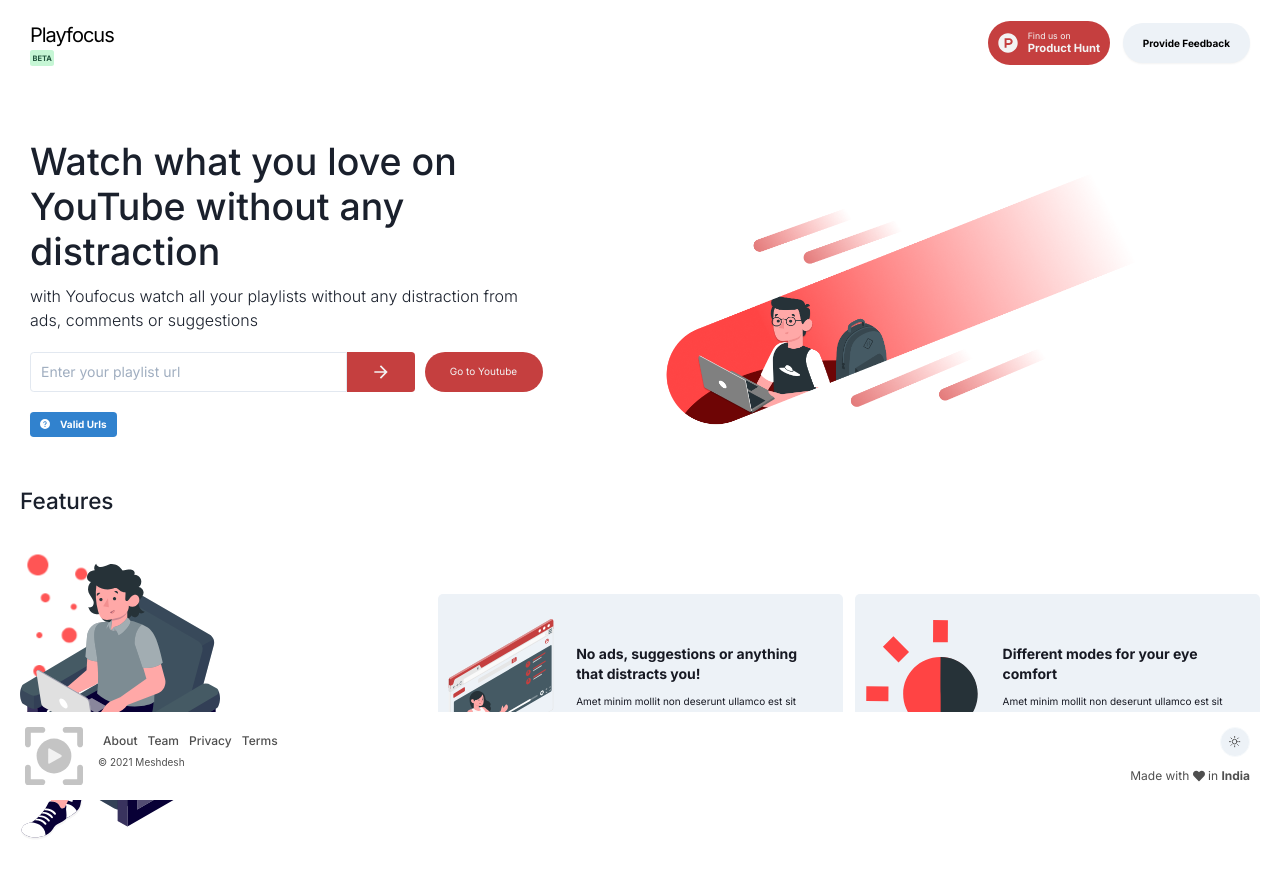
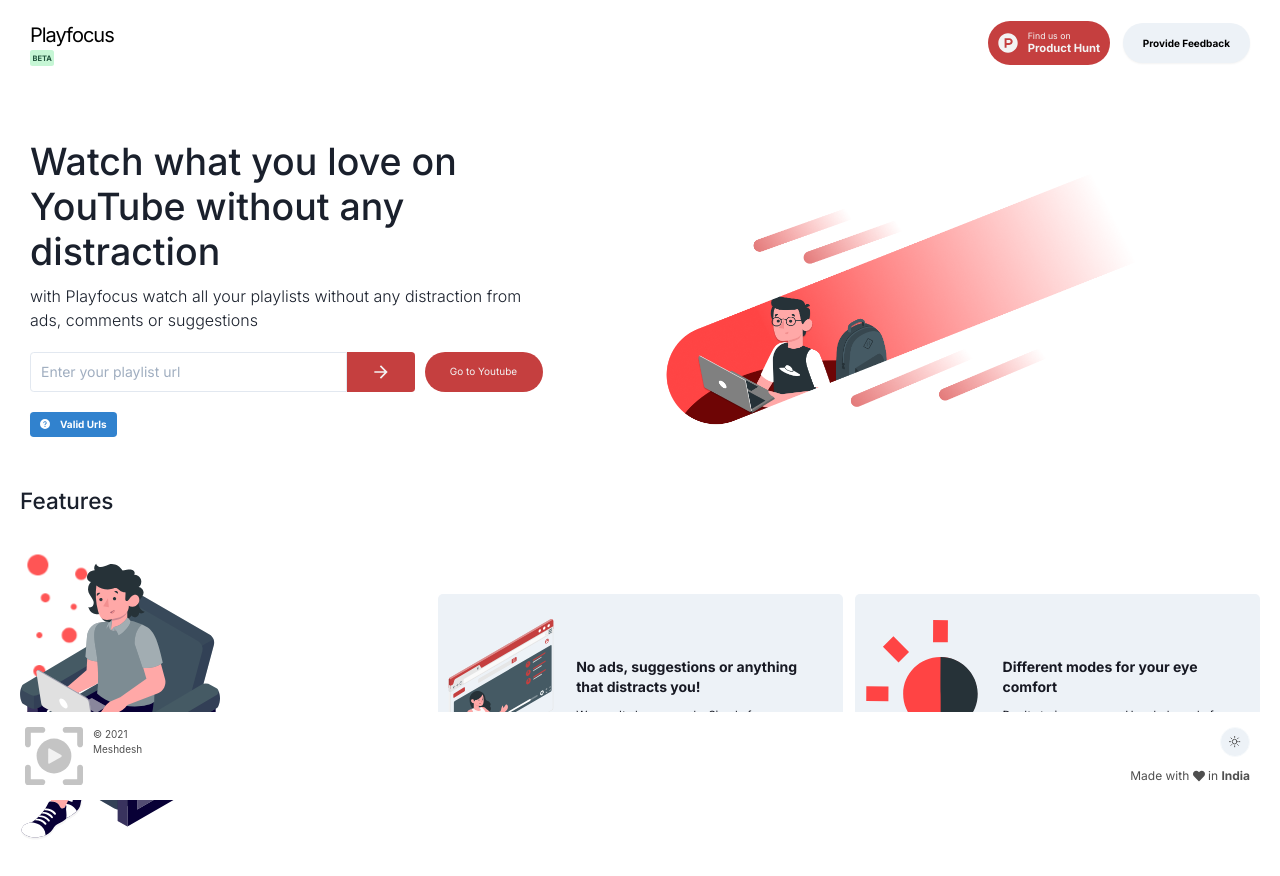
Before and after one commit to MeshDesh/youfocus-frontend, a React (Create React App) app: page / in a window 1280 px wide. Shown: the top 876 px of the page. Built offline with nearby package versions, Linux system fonts and the light colour scheme.

Commit message:
fix: made changes wrt PR#1

```diff
--- a/src/components/feature/feature-component.tsx
+++ b/src/components/feature/feature-component.tsx
@@ -1,4 +1,11 @@
-import { Box, Container, Grid, Heading, Text, useColorModeValue } from "@chakra-ui/react"
+import {
+    Box,
+    Container,
+    Grid,
+    Heading,
+    Text,
+    useColorModeValue,
+} from "@chakra-ui/react"
 import React from "react"
 import GuyInChairImg from "../../assets/chair_guy.svg"
 import PlayerImg from "../../assets/player.svg"
@@ -7,52 +14,53 @@
 import "./feature.scss"
 
 const Features: React.FC = () => {
-
     const featureCardTheme = {
-        bg: useColorModeValue('#EDF2F7','#2D3748'),
-        text: useColorModeValue('#171923', '#E2E8F0')
+        bg: useColorModeValue("#EDF2F7", "#2D3748"),
+        text: useColorModeValue("#171923", "#E2E8F0"),
     }
 
     return (
-        <Container maxW="container.xl" className='feature_container'>
-            <Heading className='feature_title'>Features</Heading>
+        <Container maxW="container.xl" className="feature_container">
+            <Heading className="feature_title">Features</Heading>
             <Grid
                 templateColumns="repeat(auto-fit, minmax(320px, 1fr))"
                 gap={5}
                 className="features_grid"
             >
-                <Box className="feature_img" display={{base: 'none', lg:'block'}}>
+                <Box className="feature_img" display={{ base: "none", lg: "block" }}>
                     <img
                         src={GuyInChairImg}
                         alt="guy_in_a_chair"
                         className="guy_in_chair"
                     ></img>
                 </Box>
-                <Box background={featureCardTheme.bg} className="feature_card" color={featureCardTheme.text}>
+                <Box
+                    background={featureCardTheme.bg}
+                    className="feature_card"
+                    color={featureCardTheme.text}
+                >
                     <img src={PlayerImg} alt="feature"></img>
                     <Box className="feature_card_content">
                         <Heading className="feature_card_heading">
                             No ads, suggestions or anything that distracts you!
                         </Heading>
-                        <Text>
-                            Amet minim mollit non deserunt ullamco est sit aliqua
-                            dolor do amet sint. Velit officia consequat duis enim
-                            velit mollit. Exercitation veniam consequat sunt nostrud
-                            amet.
+                        <Text fontSize='lg'>
+                            We won't show any ads. Simply focus on why you came here.
                         </Text>
                     </Box>
                 </Box>
-                <Box background={featureCardTheme.bg} className="feature_card" color={featureCardTheme.text}>
+                <Box
+                    background={featureCardTheme.bg}
+                    className="feature_card"
+                    color={featureCardTheme.text}
+                >
                     <img src={ModeImg} alt="feature"></img>
                     <Box className="feature_card_content">
                         <Heading className="feature_card_heading">
                             Different modes for your eye comfort
                         </Heading>
-                        <Text>
-                            Amet minim mollit non deserunt ullamco est sit aliqua
-                            dolor do amet sint. Velit officia consequat duis enim
-                            velit mollit. Exercitation veniam consequat sunt nostrud
-                            amet.
+                        <Text fontSize='lg'>
+                            Don't strain your eyes. Use dark mode for better focus.
                         </Text>
                     </Box>
                 </Box>
--- a/src/components/footer/footer-component.tsx
+++ b/src/components/footer/footer-component.tsx
@@ -1,4 +1,15 @@
-import { Box, Container, Flex, HStack, IconButton, Stack, Text, useColorMode, useColorModeValue, VStack } from "@chakra-ui/react"
+import {
+    Box,
+    Container,
+    Flex,
+    HStack,
+    IconButton,
+    Stack,
+    Text,
+    useColorMode,
+    useColorModeValue,
+    VStack,
+} from "@chakra-ui/react"
 import React from "react"
 import "./footer.scss"
 import LogoIcon from "../../assets/logo-icon.svg"
@@ -7,46 +18,44 @@
 import { faHeart } from "@fortawesome/free-solid-svg-icons"
 
 const Footer: React.FC = () => {
-    const {colorMode, toggleColorMode} = useColorMode()
+    const { colorMode, toggleColorMode } = useColorMode()
 
     const footerTheme = {
-        bg: useColorModeValue('white', 'black'),
-        text: useColorModeValue('#4f4f4f', 'white')
+        bg: useColorModeValue("white", "black"),
+        text: useColorModeValue("#4f4f4f", "white"),
     }
 
     return (
         <footer
-            className='footer'
-            style={{background:footerTheme.bg,color:footerTheme.text}}
+            className="footer"
+            style={{ background: footerTheme.bg, color: footerTheme.text }}
         >
-        <Container maxW='container.xl'>
-        <Flex justifyContent="space-between">
-            <Stack direction={'row'}>
-                <img src={LogoIcon} alt="logo"/>
-                <VStack spacing={3} justifyItems='flex-start' alignItems='flex-start'>
-                    <HStack className="links">
-                    <a href='/'>
-                        <Text>About</Text>
-                    </a>
-                    <a href='/'>
-                        <Text>Team</Text>
-                    </a>
-                    <a href='/'>
-                        <Text>Privacy</Text>
-                    </a>
-                    <a href='/'>
-                        <Text>Terms</Text>
-                    </a>
-                    </HStack>
-                    <Text className='copy'>&copy; {new Date().getFullYear()} Meshdesh</Text>
-                </VStack>
-            </Stack>
-            <Box className='footer_controls'>
-                <IconButton backgroundColor='blackAlpha' rounded='full' className='theme_control' aria-label='icon' width='20px' onClick={toggleColorMode} size='lg' icon={colorMode === 'dark' ? <MoonIcon/> : <SunIcon/>}/>
-                <Text>Made with <FontAwesomeIcon icon={faHeart} /> in <strong>India</strong></Text>
-            </Box>
-        </Flex>
-        </Container>
+            <Container maxW="container.xl">
+                <Flex justifyContent="space-between">
+                    <Stack direction={"row"}>
+                        <img src={LogoIcon} alt="logo" />
+                        <Text className="copy">
+                            &copy; {new Date().getFullYear()} Meshdesh
+                        </Text>
+                    </Stack>
+                    <Box className="footer_controls">
+                        <IconButton
+                            backgroundColor="blackAlpha"
+                            rounded="full"
+                            className="theme_control"
+                            aria-label="icon"
+                            width="20px"
+                            onClick={toggleColorMode}
+                            size="lg"
+                            icon={colorMode === "dark" ? <MoonIcon /> : <SunIcon />}
+                        />
+                        <Text>
+                            Made with <FontAwesomeIcon icon={faHeart} /> in{" "}
+                            <strong>India</strong>
+                        </Text>
+                    </Box>
+                </Flex>
+            </Container>
         </footer>
     )
 }
--- a/src/components/hero/hero-component.tsx
+++ b/src/components/hero/hero-component.tsx
@@ -13,7 +13,7 @@
                         Watch what you love on YouTube without any distraction
                     </Heading>
                     <Text className="hero_text">
-                        with Youfocus watch all your playlists without any
+                        with Playfocus watch all your playlists without any
                         distraction from ads, comments or suggestions
                     </Text>
                     <YoutubeForm />
--- a/src/theme.ts
+++ b/src/theme.ts
@@ -1,11 +1,6 @@
 import { extendTheme } from '@chakra-ui/react'
 import { mode } from '@chakra-ui/theme-tools'
 
-
-// const config: ThemeConfig = {
-//     initialColorMode: 'light',
-//     useSystemColorMode: false,
-// }
 
 const overrides = extendTheme({
   styles: {
```
